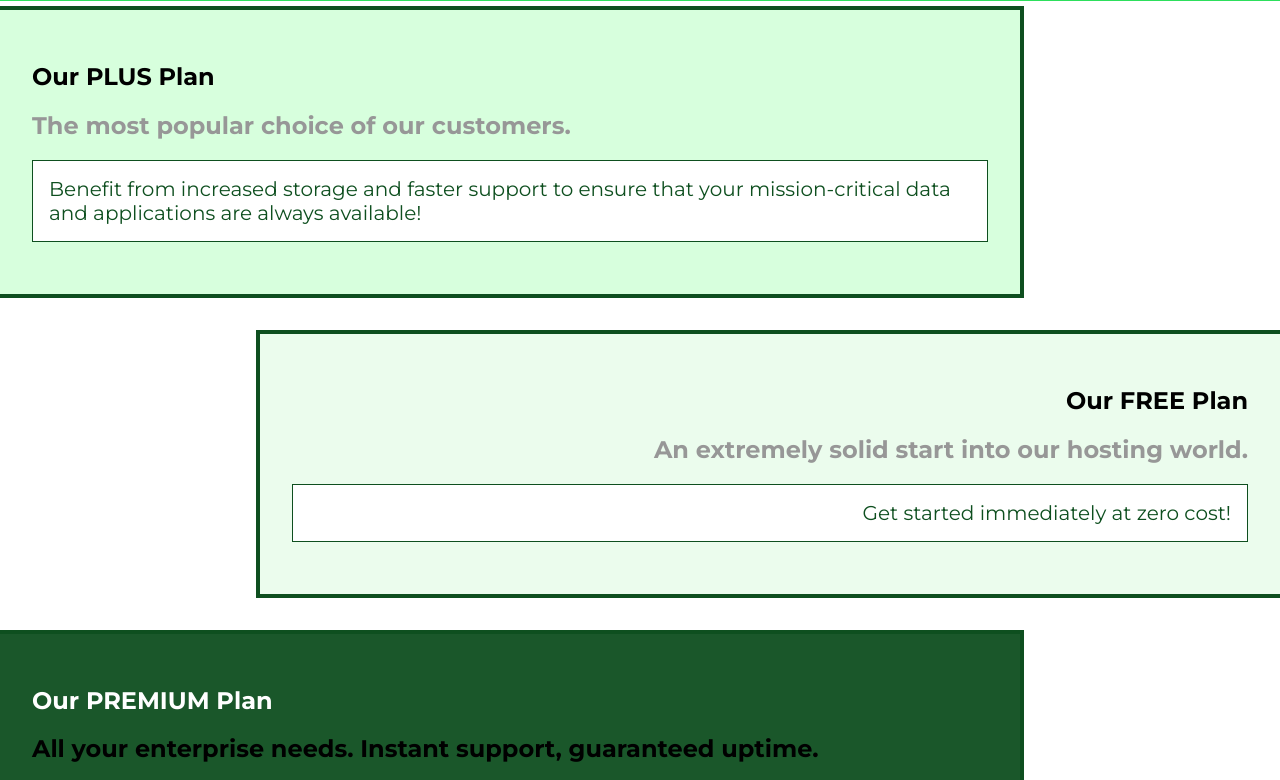
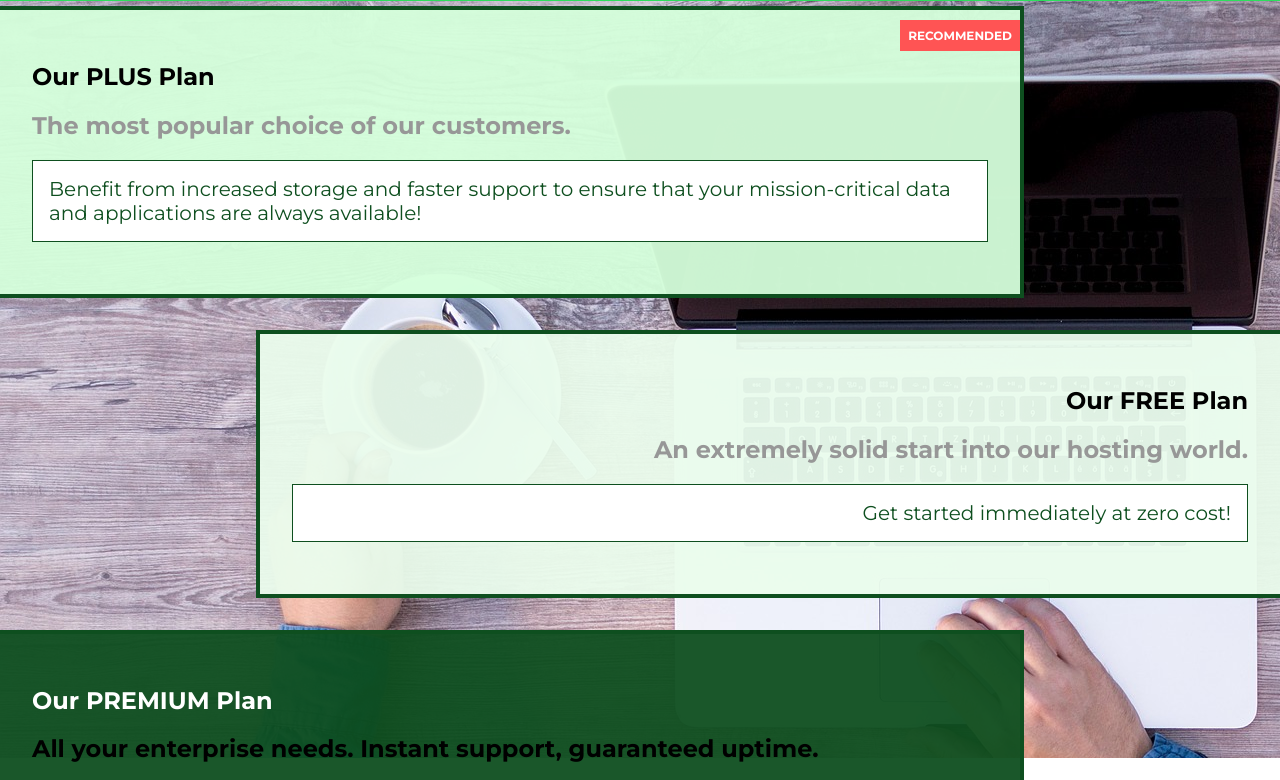
Before and after one commit to harishkrishnan24/uHost, a plain HTML site: page packages/index.html in a window 1280 px wide. Shown: the part 42-822 px from the top of the page. Drawn offline with Linux system fonts and the light colour scheme.

Commit message:
-> Added plans background image -> Added recommended badge

```diff
--- a/packages/index.html
+++ b/packages/index.html
@@ -14,6 +14,7 @@
   </head>
 
   <body>
+    <div class="background"></div>
     <header class="main-header">
       <div><a href="../index.html" class="main-header__brand">uHost</a></div>
       <nav class="main-nav">
@@ -32,6 +33,7 @@
       <section class="package" id="plus">
         <a href="#">
           <h1 class="package__title">Our PLUS Plan</h1>
+          <h2 class="package__badge">RECOMMENDED</h2>
           <h2 class="package__subtitle">The most popular choice of our customers.</h2>
           <p class="package__info">
             Benefit from increased storage and faster support to ensure that
--- a/packages/packages.css
+++ b/packages/packages.css
@@ -1,3 +1,11 @@
+.background {
+  background: url('../images/plans-background.jpg');
+  width: 100%;
+  height: 100%;
+  position: fixed;
+  z-index: -1;
+}
+
 main {
   padding-top: 32px;
 }
@@ -7,6 +15,7 @@ main {
   margin: 16px 0;
   border: 4px solid #0e4f1f;
   border-left: none;
+  position: relative;
 }
 
 .package:hover,
@@ -20,6 +29,16 @@ main {
   color: inherit;
   display: block;
   padding: 32px;
+}
+
+.package__badge {
+  position: absolute;
+  font-size: 12px;
+  color: white;
+  background: #ff5454;
+  padding: 8px;
+  right: 0;
+  top: 0;
 }
 
 .package__subtitle {
--- a/shared.css
+++ b/shared.css
@@ -14,6 +14,7 @@ body {
   position: fixed;
   top: 0;
   left: 0;
+  z-index: 1;
 }
 
 .main-header > div {
```
Also changed, not shown: images/plans-background.jpg (added).
